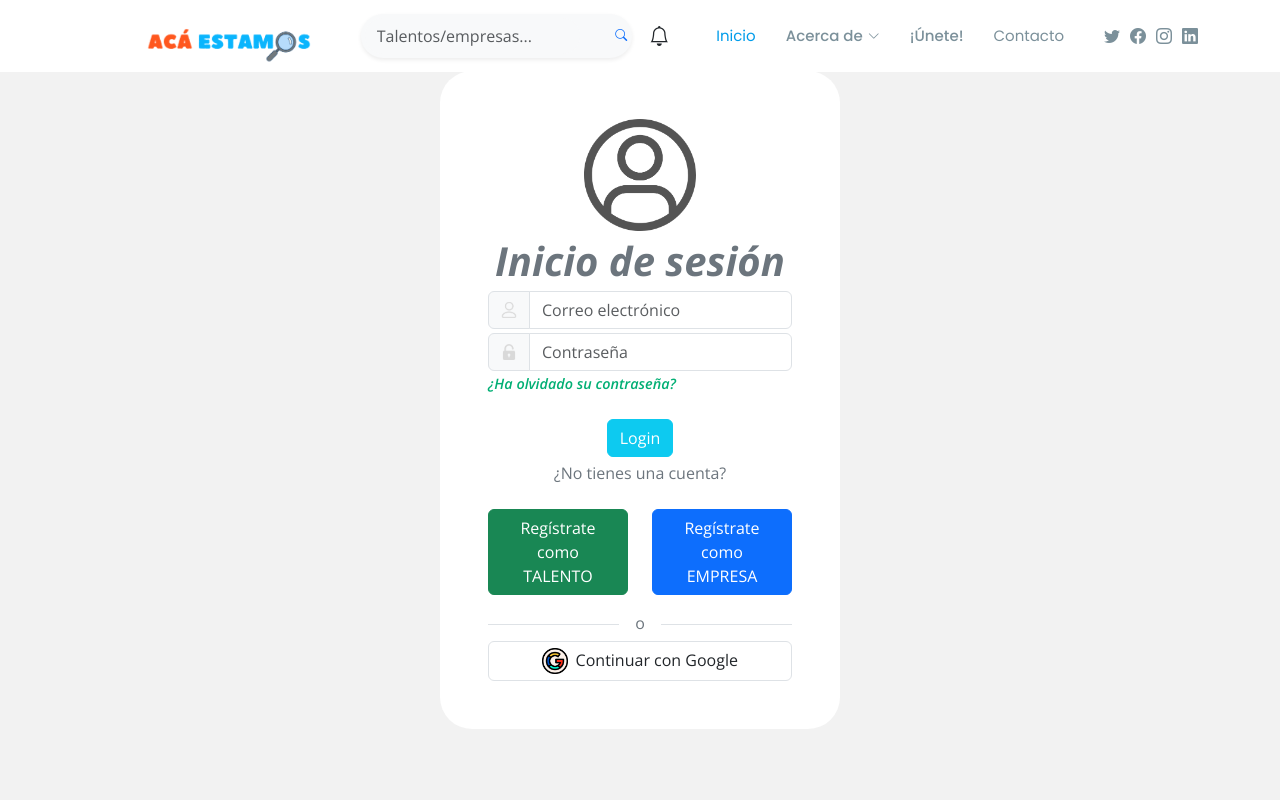
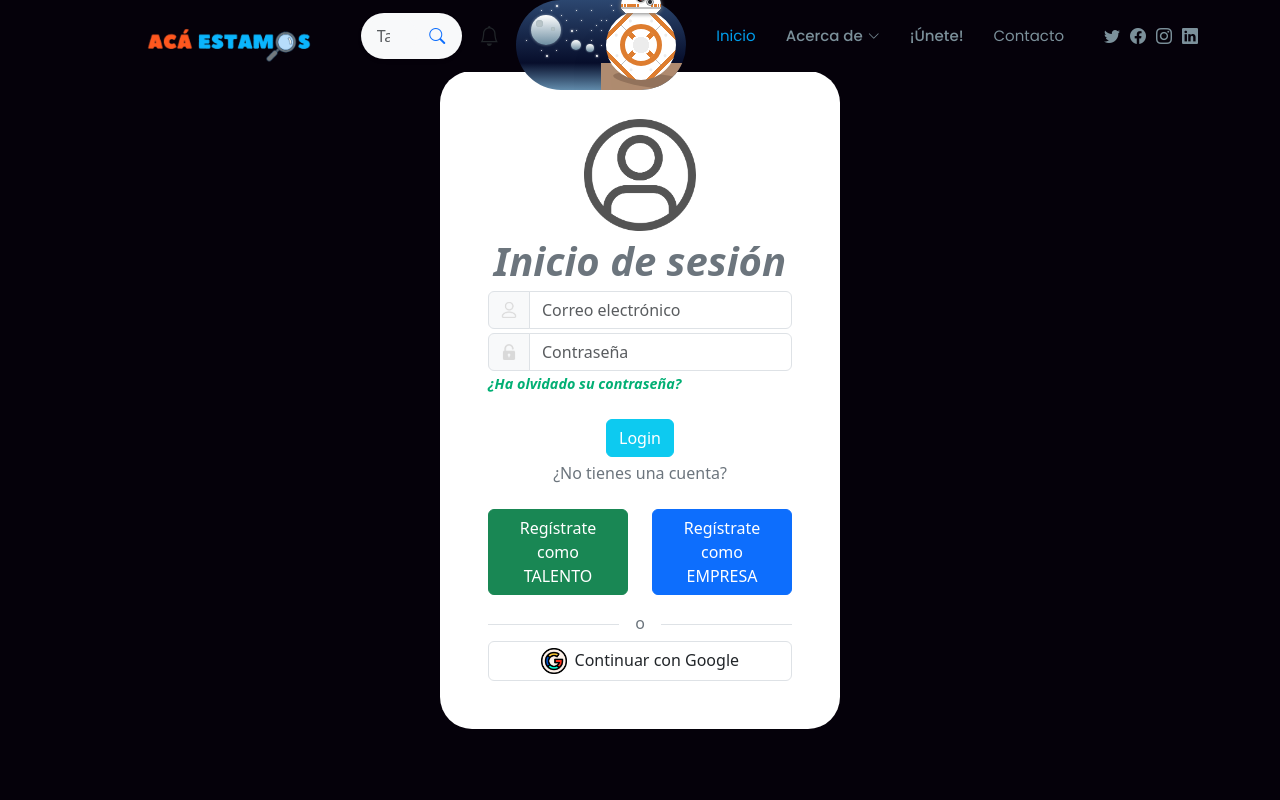
Before and after one commit to aravenab/proyecto-aca-estamos, a React (Vite) app: page /login in a window 1280 px wide. Shown: the top 800 px of the page. Built offline with nearby package versions, Linux system fonts and the light colour scheme.

Commit message:
version1.1

```diff
--- a/src/App.jsx
+++ b/src/App.jsx
@@ -1,5 +1,3 @@
-
-import Switch from './components/modoOscuro/Switch'
 import Navbar from './components/Navbar/Navbar'
 import './App.css'
 import Footer from './components/Footer/Footer'
@@ -21,7 +19,6 @@ function App() {
     <>
 
       <Navbar />
-      <Switch />
       <Index2 />
       <Footer />
     </>
--- a/src/components/Navbar/Navbar.jsx
+++ b/src/components/Navbar/Navbar.jsx
@@ -1,34 +1,16 @@
-import React, { useEffect, useState } from 'react';
-import './Navbar.css'; // Asumiendo que estás importando un archivo CSS para estilos
-import '../../assets/assets_index/css/style.css'
+import React from 'react';
 import { Link } from 'react-router-dom';
-import logoAca from './aca_estamos.png'
+import logoAca from './aca_estamos.png';
+import Switch from '../modoOscuro/Switch'
 
-const Navbar = () => {
-
-  useEffect(() => {
-    // Inicializar el popover cuando el componente se monte
-    const popoverTriggerList = document.querySelectorAll('[data-bs-toggle="popover"]');
-    const popoverList = [...popoverTriggerList].map(popoverTriggerEl => new bootstrap.Popover(popoverTriggerEl));
-
-    // Limpia el popover cuando el componente se desmonte
-    return () => {
-      popoverList.forEach(popover => popover.dispose());
-    };
-  }, []); // [] como segundo argumento para que solo se ejecute una vez al montar el componente
-
-
+const Navbar = ({ theme, handleChangeTheme }) => {
   return (
-    <>
     <header id="header" className="fixed-top d-flex align-items-center">
       <div className="container d-flex align-items-center">
-          <div className="logo me-auto mt-4"  >
+        <div className="logo me-auto mt-4">
           <Link to="/" className="btn-get-started scrollto ms-4">
             <img src={logoAca} alt=" " style={{ height: '100rem' }} />
           </Link>
-
-            {/* Uncomment below if you prefer to use an image logo */}
-            {/* <a href="index.html"><img src="assets/img/logo.png" alt="" className="img-fluid"></a>*/}
         </div>
         <nav id="navbar" className="navbar order-last order-lg-0">
           <ul>
@@ -36,67 +18,108 @@ const Navbar = () => {
               <form className="mx-auto">
                 <div className="p-1 bg-light rounded rounded-pill shadow-sm">
                   <div className="input-group">
-                      <input type="search" placeholder="Talentos/empresas..."
-                        aria-describedby="button-addon1" className="form-control border-0 rounded-5 bg-light" />
-                      <div class="input-group-append">
-                        <Link to="/buscador_talentos" id="button-addon1" type="button" class="btn btn-link text-primary" onClick="">
-                          <i class="bi bi-search"></i>
-                        </Link>
-                      </div>
-                      {/* <div className="input-group-append">
-                        <button id="button-addon1" type="button" className="btn btn-link text-primary"
-                          onClick="window.location.href='buscador1.html'">
+                    <input
+                      type="search"
+                      placeholder="Talentos/empresas..."
+                      aria-describedby="button-addon1"
+                      className="form-control border-0 rounded-5 bg-light"
+                    />
+                    <div className="input-group-append">
+                      <button
+                        id="button-addon1"
+                        type="button"
+                        className="btn btn-link text-primary"
+                        onClick={() => {
+                          window.location.href = 'buscador1.html';
+                        }}
+                      >
                         <i className="bi bi-search"></i>
                       </button>
-                      </div> */}
+                    </div>
                   </div>
                 </div>
               </form>
             </li>
             {/* Ícono de notificación a la derecha */}
             <li className="nav-link scrollto">
-                <button type="button" className="btn btn-lg" data-bs-toggle="popover" data-bs-title="Notificaciones"
-                  data-bs-content="No hay notificaciones disponibles">
+              <button
+                type="button"
+                className="btn btn-lg"
+                data-bs-toggle="popover"
+                data-bs-title="Notificaciones"
+                data-bs-content="No hay notificaciones disponibles"
+              >
                 <i className="bi bi-bell"></i>
               </button>
             </li>
-              <li><a className="nav-link scrollto active" href="#hero">Inicio </a></li>
-              <li className="dropdown"><a href="#"><span>Acerca de</span> <i className="bi bi-chevron-down"></i></a>
+            <li>
+              {/* Interruptor del modo oscuro */}
+                        <Switch />
+            </li>
+            <li>
+              <a className="nav-link scrollto active" href="#hero">
+                Inicio
+              </a>
+            </li>
+            <li className="dropdown">
+              <a href="#">
+                <span>Acerca de</span> <i className="bi bi-chevron-down"></i>
+              </a>
               <ul>
-                  <li><a className="nav-link scrollto" href="#about">¿Quienes somos?</a></li>
-                  <li><a className="nav-link scrollto" href="#testimonials">Testimonios</a></li>
-                  <li><a className="nav-link scrollto" href="#portfolio">Nuestras Empresas</a></li>
-                  <li><a className="nav-link scrollto" href="#team">Nuestros Talentos</a></li>
-                  <li><a className="nav-link scrollto" href="#clients">Nuestras Aliados</a></li>
-                  {/* <li className="dropdown"><a href="#"><span>Deep Drop Down</span> <i className="bi bi-chevron-right"></i></a>
-                    <ul>
-                      <li><a href="#">Deep Drop Down 1</a></li>
-                      <li><a href="#">Deep Drop Down 2</a></li>
-                      <li><a href="#">Deep Drop Down 3</a></li>
-                      <li><a href="#">Deep Drop Down 4</a></li>
-                      <li><a href="#">Deep Drop Down 5</a></li>
-                    </ul>
-                  </li> */}
+                <li>
+                  <a className="nav-link scrollto" href="#about">
+                    ¿Quienes somos?
+                  </a>
+                </li>
+                <li>
+                  <a className="nav-link scrollto" href="#testimonials">
+                    Testimonios
+                  </a>
+                </li>
+                <li>
+                  <a className="nav-link scrollto" href="#portfolio">
+                    Nuestras Empresas
+                  </a>
+                </li>
+                <li>
+                  <a className="nav-link scrollto" href="#team">
+                    Nuestros Talentos
+                  </a>
+                </li>
+                <li>
+                  <a className="nav-link scrollto" href="#clients">
+                    Marcas
+                  </a>
+                </li>
               </ul>
             </li>
-              <li><i className="nav-link scrollto"></i> <Link to="login">¡Únete!</Link></li>
-
-
-              {/* <li><a className="nav-link scrollto " href="#portfolio">Nuestros perfiles</a></li>
-                <li><a className="nav-link scrollto" href="#clients">Nuestros clientes</a></li> */}
-              <li><a className="nav-link scrollto" href="#contact">Contacto</a></li>
+            <li>
+              <Link to="login">¡Únete!</Link>
+            </li>
+            <li>
+              <a className="nav-link scrollto" href="#contact">
+                Contacto
+              </a>
+            </li>
           </ul>
           <i className="bi bi-list mobile-nav-toggle"></i>
-          </nav>{/* .navbar */}
+        </nav>
         <div className="header-social-links d-flex align-items-center">
-            <a href="https://twitter.com/Muni_Renca/with_replies" className="twitter"><i className="bi bi-twitter"></i></a>
-            <a href="https://www.facebook.com/MuniRenca/" className="facebook"><i className="bi bi-facebook"></i></a>
-            <a href="https://www.instagram.com/muni_renca/" className="instagram"><i className="bi bi-instagram"></i></a>
-            <a href="https://cl.linkedin.com/company/municipalidad-de-renca" className="linkedin"><i className="bi bi-linkedin"></i></a>
+          <a href="#" className="twitter">
+            <i className="bi bi-twitter"></i>
+          </a>
+          <a href="#" className="facebook">
+            <i className="bi bi-facebook"></i>
+          </a>
+          <a href="#" className="instagram">
+            <i className="bi bi-instagram"></i>
+          </a>
+          <a href="#" className="linkedin">
+            <i className="bi bi-linkedin"></i>
+          </a>
         </div>
       </div>
     </header>
-    </>
   );
 };
 
```
Lines whose indentation alone changed are shown as unchanged.
